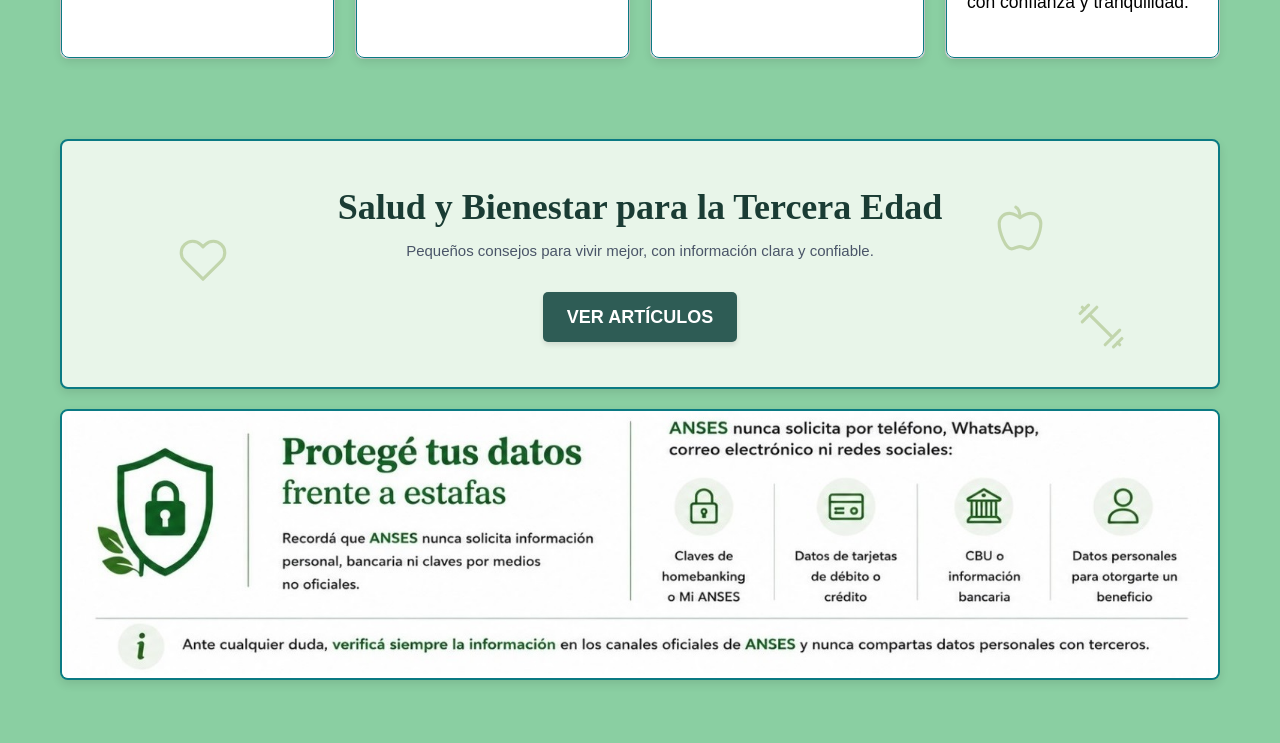
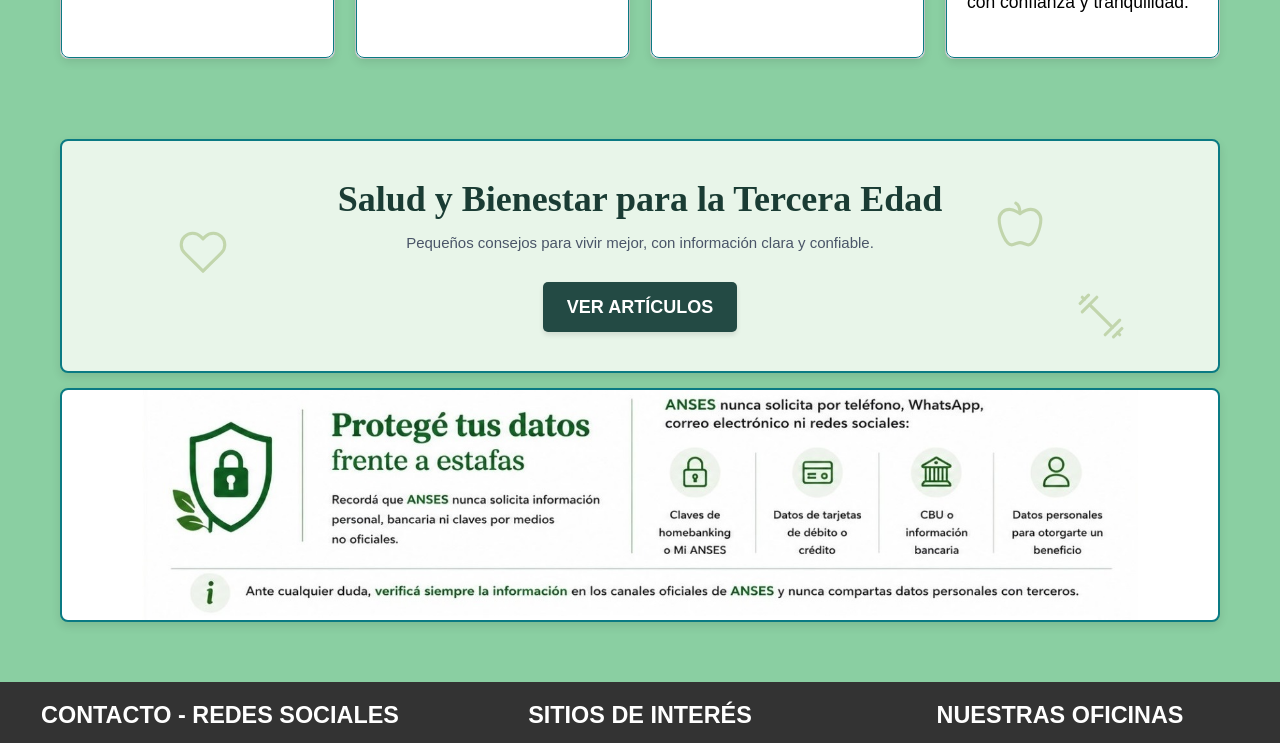
Before and after one commit to d-alejandro-salas/reactJubilamos, a React (Vite) app: page / in a window 1280 px wide. Shown: the part 2280-3023 px from the top of the page. Built offline with nearby package versions, Linux system fonts and the light colour scheme.

Commit message:
refactor: actualización de módulos y optimización de la interfaz, mejorado banner que pidió el dr maxi 2.2

```diff
--- a/src/components/organism/WellnessSectionBanner.jsx
+++ b/src/components/organism/WellnessSectionBanner.jsx
@@ -1,4 +1,4 @@
-// src/components/organisms/WellnessSectionBanner.jsx
+// src/components/organism/WellnessSectionBanner.jsx
 
 import { Link } from 'react-router-dom';
 
@@ -30,93 +30,6 @@
 
 export const WellnessSectionBanner = () => {
   return (
-    <>
-      {/* Estilos CSS encapsulados aquí para facilitar el Copy-Paste */}
-      <style>{`
-        .wellnessSection {
-          background-color: #E8F5E9; /* Un verde muy suave ("leve fondo verdecito") */
-          margin-top: 60px;          /* Separación superior (mt) */
-          padding: 40px 20px;        /* Padding base (Mobile First) */
-          text-align: center;
-          position: relative;
-          overflow: hidden;
-          /* Opcional: Borde redondeado suave si te gusta */
-          border-radius: 4px;
-        }
-
-        .wellnessContainer {
-          max-width: 800px;
-          margin: 0 auto;
-          position: relative;
-          z-index: 2;
-        }
-
-        .wellnessTitle {
-          color: #1a3c34;
-          font-size: 1.8rem; /* Tamaño más chico para celular */
-          font-weight: 600;
-          margin-bottom: 10px;
-          font-family: "Playfair Display", serif;
-          line-height: 1.2;
-        }
-
-        .wellnessSubtitle {
-          color: #4a5568;
-          font-size: 1rem;
-          margin-bottom: 25px;
-          line-height: 1.5;
-        }
-
-        .wellnessBtn {
-          background-color: #2E5C55;
-          color: white;
-          padding: 10px 24px;
-          border-radius: 5px;
-          text-decoration: none;
-          font-weight: bold;
-          font-size: 0.95rem;
-          transition: background 0.3s ease, transform 0.2s;
-          display: inline-block;
-          box-shadow: 0 3px 5px rgba(0,0,0,0.1);
-        }
-
-        .wellnessBtn:hover {
-          background-color: #234a44;
-          transform: translateY(-2px);
-        }
-
-        /* --- DECORACIONES (ÍCONOS) --- */
-        .decoration-icon {
-          position: absolute;
-          opacity: 0.3; /* Un poco más sutil */
-          pointer-events: none;
-          display: none; /* Ocultos en celular para no molestar */
-        }
-
-        /* --- MEDIA QUERIES (ESCRITORIO) --- */
-        @media (min-width: 768px) {
-          .wellnessSection {
-            padding: 45px 20px; /* Menos altura que antes (antes era 80px) */
-            margin-top: 80px;
-          }
-
-          .wellnessTitle {
-            font-size: 2.2rem; /* Crece el título en PC */
-          }
-
-          .wellnessSubtitle {
-            font-size: 1.1rem;
-            margin-bottom: 30px;
-          }
-
-          /* Mostrar y posicionar íconos solo en escritorio */
-          .decoration-icon { display: block; }
-          .icon-heart { left: 10%; top: 50%; transform: translateY(-50%); }
-          .icon-apple { right: 15%; top: 25%; }
-          .icon-dumbbell { right: 8%; top: 65%; }
-        }
-      `}</style>
-
     <section className="wellnessSectionBanner">
       <div className="wellnessContainer">
         <h2 className="wellnessTitle">Salud y Bienestar para la Tercera Edad</h2>
@@ -134,7 +47,6 @@
       <div className="decoration-icon icon-apple"><AppleIcon /></div>
       <div className="decoration-icon icon-dumbbell"><DumbbellIcon /></div>
     </section>
-    </>
   );
 };
 
--- a/src/pages/HomePage.jsx
+++ b/src/pages/HomePage.jsx
@@ -6,8 +6,8 @@
 import WellnessSectionBanner from "../components/organism/WellnessSectionBanner";
 
 // Importación correcta de ambas imágenes
-import datosX from "../assets/images/datosCelular.png"; // Vertical (Celular)
-import datosY from "../assets/images/datosEscritorio.png"; // Horizontal (Escritorio)
+import datosY from "../assets/images/datosCelular.png";
+import datosX from "../assets/images/datosEscritorio.png";
 
 export const HomePage = () => {
   // 1. Creamos el booleano. Empieza en true si la pantalla es menor o igual a 768px (tamaño estándar de tablet/celular)
@@ -69,11 +69,21 @@
         <br />
         <HomePageCard />
         <WellnessSectionBanner />
-        <img
-          src={!isMobile ? datosY : datosX} // Mantenemos el cambio de asset si son proporciones distintas
-          alt="Alerta de estafas virtuales de ANSES"
-          className="ansesBannerImg"
-        />
+          {!isMobile ? (
+            <div className="ansesImgContainer">
+              <img
+                src={datosX}
+                alt="Alerta de estafas virtuales de ANSES"
+                className="ansesBannerImgX"
+              />
+            </div>
+          ) : (
+            <img
+              src={datosY}
+              alt="Alerta de estafas virtuales de ANSES"
+              className="ansesBannerImg"
+            />
+          )}
       </main>
     </>
   );
--- a/src/styles/_indexMain.scss
+++ b/src/styles/_indexMain.scss
@@ -76,25 +76,29 @@
 }
 
 /* =========================================
-   UNIFICACIÓN DE TAMAÑOS (Salud y ANSES)
+   UNIFICACIÓN DE TAMAÑOS MAESTROS
    ========================================= */
 .wellnessSectionBanner,
-.ansesBannerImg {
+.ansesImgContainer {
   display: block;
-  width: 95%; /* Mantiene el aire en las esquinas para celulares */
-  max-width: 100%; /* Permitimos que crezca en pantallas grandes */
-  margin-inline: auto;
+  width: 95%;
+  max-width: 100%;
+  margin-left: auto; /* Corrección de compatibilidad */
+  margin-right: auto;
   border-radius: 8px;
   border: 2px solid #0a7a83;
   box-shadow: 0px 4px 10px rgba(0, 0, 0, 0.1);
   box-sizing: border-box;
   transition: transform 0.3s ease;
+  overflow: hidden;
+
   &:hover {
-      transform: scale(1.02);}
+    transform: scale(1.02);
+  }
 
-  /* Cuando la pantalla es de escritorio (igual que tu breakpoint del grid) */
   @media screen and (min-width: 1024px) {
-    width: 100%; /* Toma el 100% del contenedor padre, alineándose milimétricamente con el grid */
+    width: 100%; /* Toma el 100% del contenedor padre */
+    height: 23.4rem !important; /* 👈 FIJAMOS LA MISMA ALTURA EXACTA PARA AMBOS */
   }
 }
 
@@ -102,16 +106,24 @@
    ESTILOS ESPECÍFICOS: SECCIÓN SALUD (Wellness)
    ========================================= */
 .wellnessSectionBanner {
-  background-color: #E8F5E9; /* Verde suave */
-  margin-top: 30px;
-  padding: 40px 20px;
+  background-color: #E8F5E9;
+  margin-bottom: 1.5rem;
   text-align: center;
   position: relative;
-  overflow: hidden;
+  font-family: "Playfair Display", serif;
+  /* Flexbox para centrar verticalmente */
+  display: flex;
+  flex-direction: column;
+  justify-content: center;
+  align-items: center;
+  padding: 30px 20px;
 
   @media (min-width: 768px) {
-    padding: 45px 20px;
     margin-top: 80px;
+  }
+
+  @media (min-width: 1024px) {
+     padding: 0; /* Al tener height fijo, sacamos el padding para centrar con flexbox */
   }
 }
 
@@ -124,7 +136,7 @@
 
 .wellnessTitle {
   color: #1a3c34;
-  font-size: 3.6rem!important;
+  font-size: 3.6rem !important;
   font-weight: 600;
   margin-bottom: 10px;
   line-height: 1.2;
@@ -135,17 +147,20 @@
 }
 
 .wellnessSubtitle {
-  color: #4a5568;
+     font-family: Arial,sans-serif;
+    box-sizing: border-box;
+    margin: 0;
+    padding: 0;
     font-size: 1.5rem!important;
-  margin-bottom: 25px;
-  line-height: 1.5;
-
     display: block;
     width: 100%;
     max-width: 600px;
     margin-left: auto;
     margin-right: auto;
     text-align: center!important;
+    color: #4a5568;
+    line-height: 1.5;
+    margin-bottom: 30px;
 
   @media (min-width: 768px) {
     font-size: 1.1rem;
@@ -154,16 +169,22 @@
 }
 
 .wellnessBtn {
-  background-color: #2E5C55;
+     font-family: Arial,sans-serif;
+    line-height: 3rem;
+    text-align: center;
+    box-sizing: border-box;
+    margin: 0;
+    font-size: 1.8rem!important;
     color: white;
     padding: 10px 24px;
     border-radius: 5px;
-  text-decoration: none;
     font-weight: bold;
-  font-size: 1.8rem!important;
     transition: background 0.3s ease, transform 0.2s;
     display: inline-block;
     box-shadow: 0 3px 5px rgba(0,0,0,0.1);
+    text-decoration: none;
+    background-color: #234a44;
+    transform: translateY(-2px);
 
   &:hover {
     background-color: #234a44;
@@ -185,11 +206,18 @@
   }
 }
 
-/* =========================================
-   ESTILOS ESPECÍFICOS: IMAGEN BANNER ANSES
-   ========================================= */
-.ansesBannerImg {
-  height: auto; /* Para que la proporción de la foto se mantenga intacta */
-  margin-top: 20px; /* Separación con el hermano de arriba */
-  margin-bottom: 25px; /* Separación con el footer */
+/* 1. ASEGURAR EL COMPORTAMIENTO DEL CONTENEDOR PADRE */
+.ansesImgContainer {
+  display: flex;
+  justify-content: center;
+  align-items: center;
+  background-color: #ffffff;
+  padding: 1.5rem;
 }
+.ansesBannerImgX {
+  /* Le decimos que intente ocupar todo el espacio que el padding le deje */
+  width: 100%;
+  height: 100%;
+  object-fit: contain;
+  transform: scale(1.15);
+}
```
Also changed, not shown: src/components/organism/AnsesAlertBanner.jsx (added, +82 -0 lines). Lines whose indentation alone changed are shown as unchanged.
